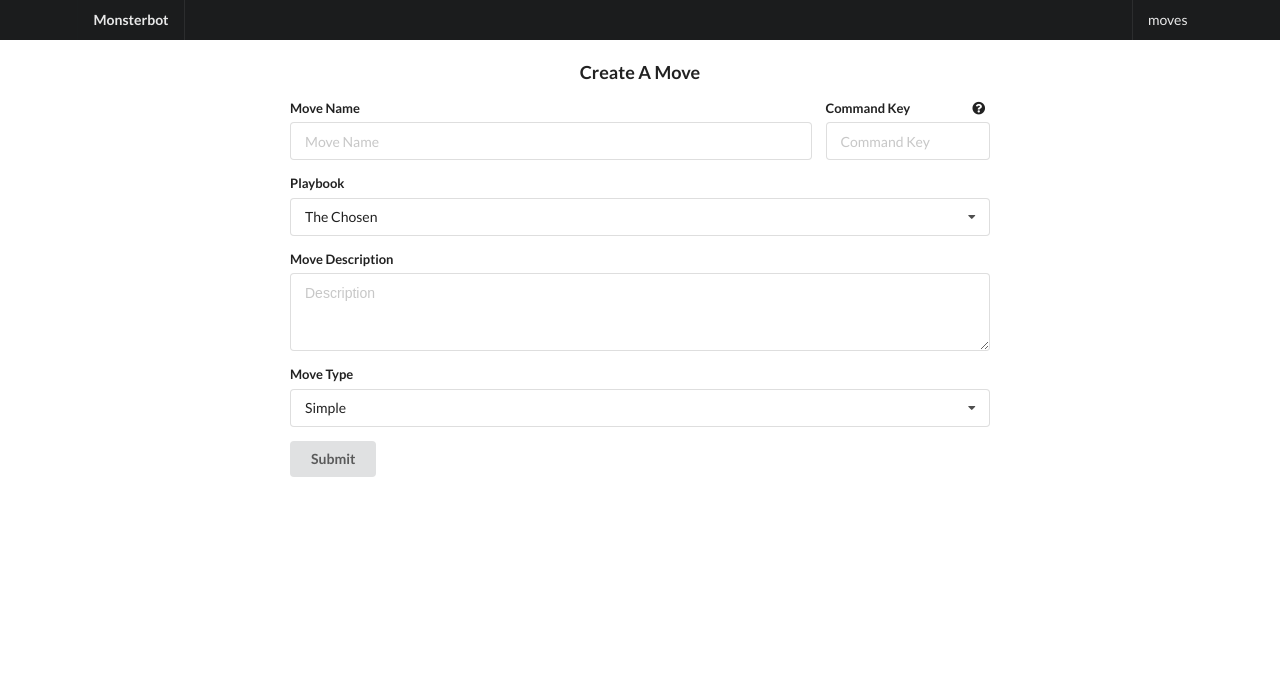
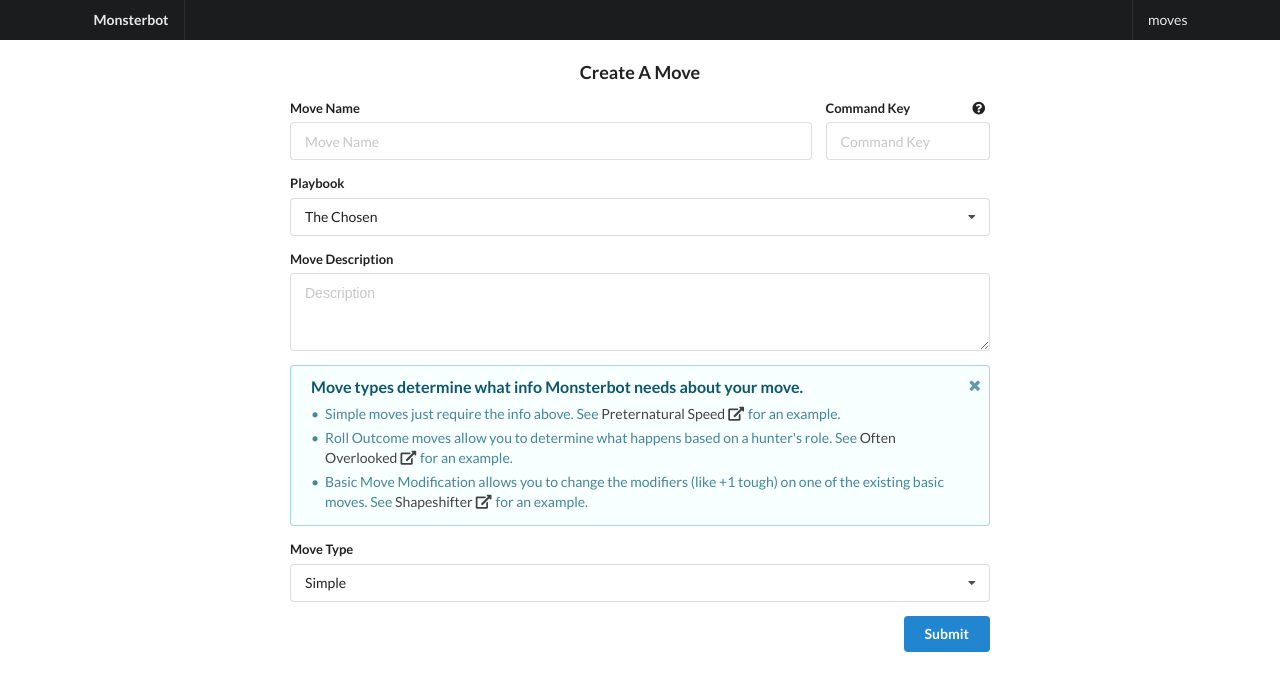
Before and after one commit to brian-frederick/discord-monsterbot-ui, a React (Create React App) app: page /moves/new in a window 1280 px wide. Shown: the top 690 px of the page. Built offline with nearby package versions, Linux system fonts and the light colour scheme.

Commit message:
add movetype blurb

```diff
--- a/src/components/moves/MoveForm.js
+++ b/src/components/moves/MoveForm.js
@@ -94,7 +94,7 @@ export default class MoveForm extends React.Component {
           {this.renderTypeFields()}
 
           <div className="field">
-            <button className="ui button submit" type="submit">Submit</button>
+            <button className="ui primary button submit right floated" type="submit">Submit</button>
           </div>
         </form>
       </div>
--- a/src/components/moves/typeFields/SimpleFields.js
+++ b/src/components/moves/typeFields/SimpleFields.js
@@ -25,10 +25,22 @@ const playbookOptions = [
   { label: 'Other', value: 'Other'},
 ];
 
+const typeExample = (key, name) => {
+  return (
+    <span>
+      See<span> </span>
+      <a href={'/moves/show/' + key} target="_blank">{name} <i class="external alternate icon"></i></a>
+      for an example.
+    </span>
+  );
+}
+
 export default class SimpleFields extends React.Component {
+  state = {
+    isTypeInfoOpen: true
+  };
 
   render() {
-
     return (
       <div>
         <div className="fields">
@@ -76,6 +88,21 @@ export default class SimpleFields extends React.Component {
             />
           </div>
 
+          { this.state.isTypeInfoOpen &&
+            <div className="ui info message">
+              <i onClick={() => this.setState({ isTypeInfoOpen: false })} className="close icon"></i>
+              <div className="header">
+                Move types determine what info Monsterbot needs about your move.
+              </div>
+              <ul className="list">
+                <li>Simple moves just require the info above. {typeExample('ps', 'Preternatural Speed')}</li>
+                <li>Roll Outcome moves allow you to determine what happens based on a hunter's role. {typeExample('oo', 'Often Overlooked')}</li>
+                <li>Basic Move Modification allows you to change the modifiers (like +1 tough) on one of the existing basic moves. {typeExample('ss', 'Shapeshifter')}</li>
+              </ul>
+            </div>
+          }
+
+
           <Dropdown
             name='type'
             label='Move Type'
```
